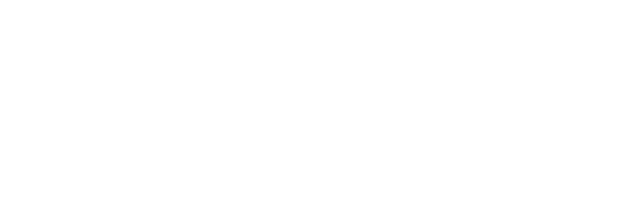
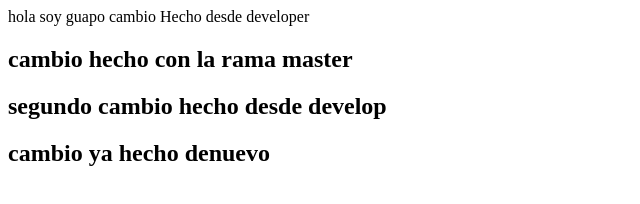
Before and after one commit to Hania152611/SoyGuapo, a plain HTML site: page index.html in a window 1280 px wide. Shown: the whole page, without its empty margins (0-640 px from the left). Drawn offline with Linux system fonts and the light colour scheme.

Commit message:
se hiso un cambio desde develop2do intento

```diff
--- a/index.html
+++ b/index.html
@@ -6,6 +6,11 @@
     <title>SoyGuapoLoSe &amp;GitHub</title>
 </head>
 <body>
+    </h1>hola soy guapo</h1>
+    </h2> cambio Hecho desde developer</h2>
+    <h2>cambio hecho con la rama master</h2>
+    <h2>segundo cambio hecho desde develop</h2>
+    <h2>cambio ya hecho denuevo</h2>
+</body>
 
-</body>
 </html>
```
